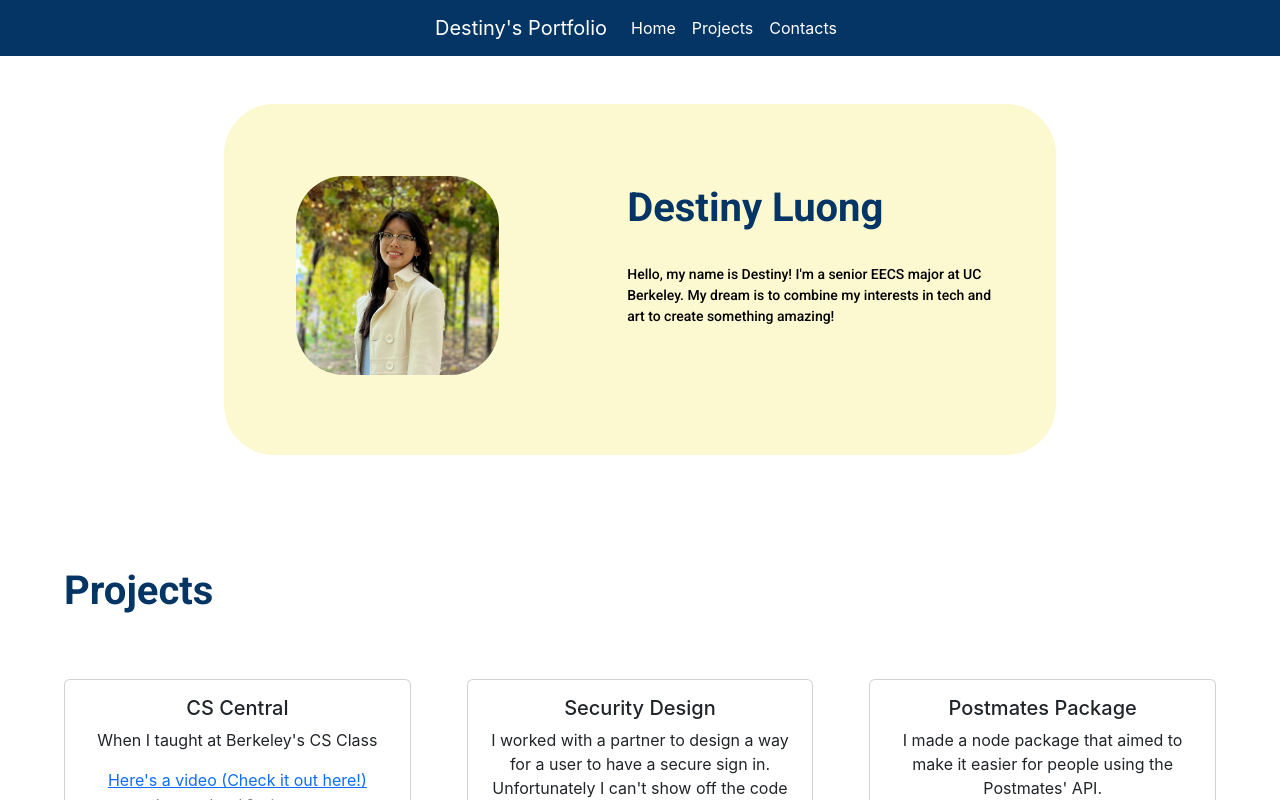
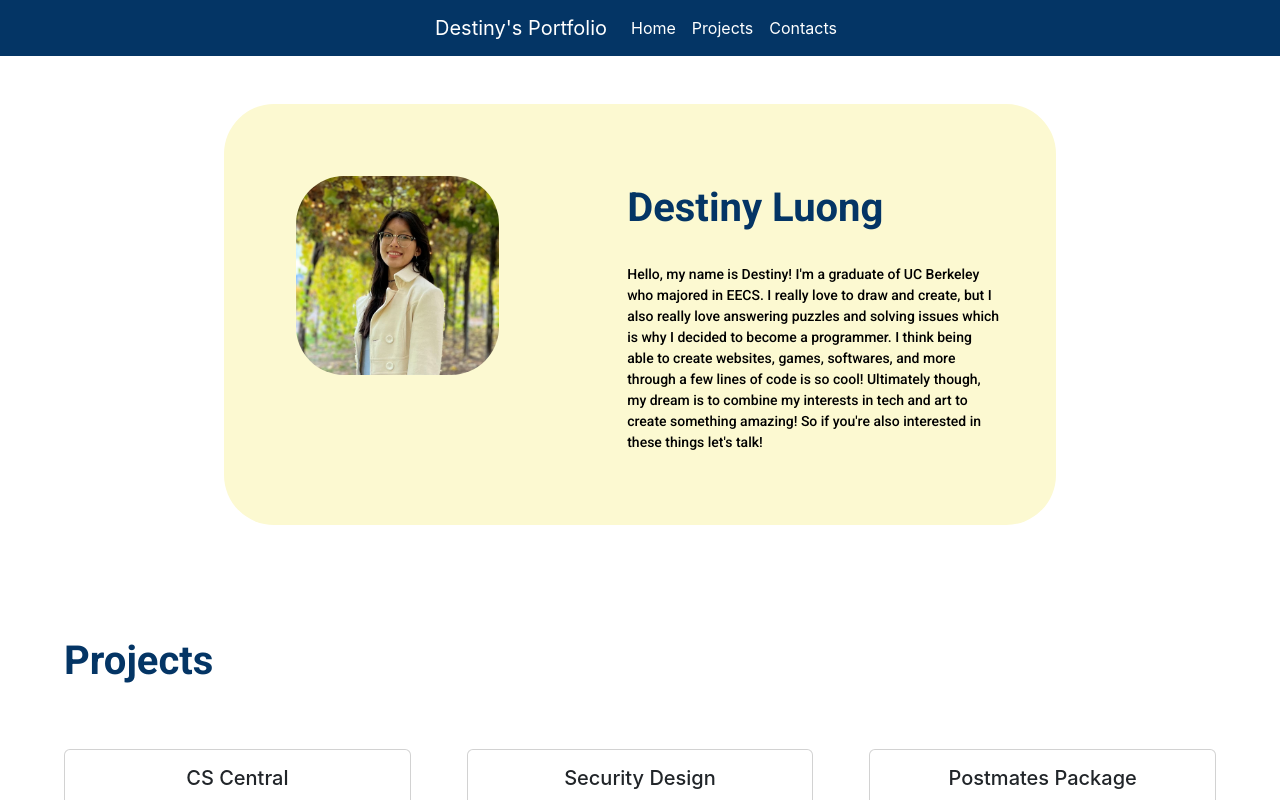
Before and after one commit to DestinyLuong/portfolio, a React (Create React App) app: page /HomePage.js in a window 1280 px wide. Shown: the top 800 px of the page. Built offline with nearby package versions, Linux system fonts and the light colour scheme.

Commit message:
Fixed Bio

```diff
--- a/src/pages/HomePage.js
+++ b/src/pages/HomePage.js
@@ -31,8 +31,13 @@ function HomePage() {
                                 <div className='captionDiv'>
                                 <Figure>
                                 <Figure.Caption color="black">
-                                    Hello, my name is Destiny! I'm a senior EECS major at UC Berkeley.
-                                    My dream is to combine my interests in tech and art to create something amazing!
+                                    Hello, my name is Destiny! I'm a graduate of UC Berkeley who majored in EECS.
+                                    I really love to draw and create, but I also really love answering puzzles and solving issues
+                                    which is why I decided to become a programmer. I think being able to create websites, games,
+                                    softwares, and more through a few lines of code is so cool! Ultimately though,
+                                    my dream is to combine my interests in tech and art to create something amazing! So if you're
+                                    also interested in these things let's talk!
+
                                 </Figure.Caption>
                                 </Figure>
                                 </div>
```
Also changed, not shown: 24 other files (tests, documents, lock files or other folders).
